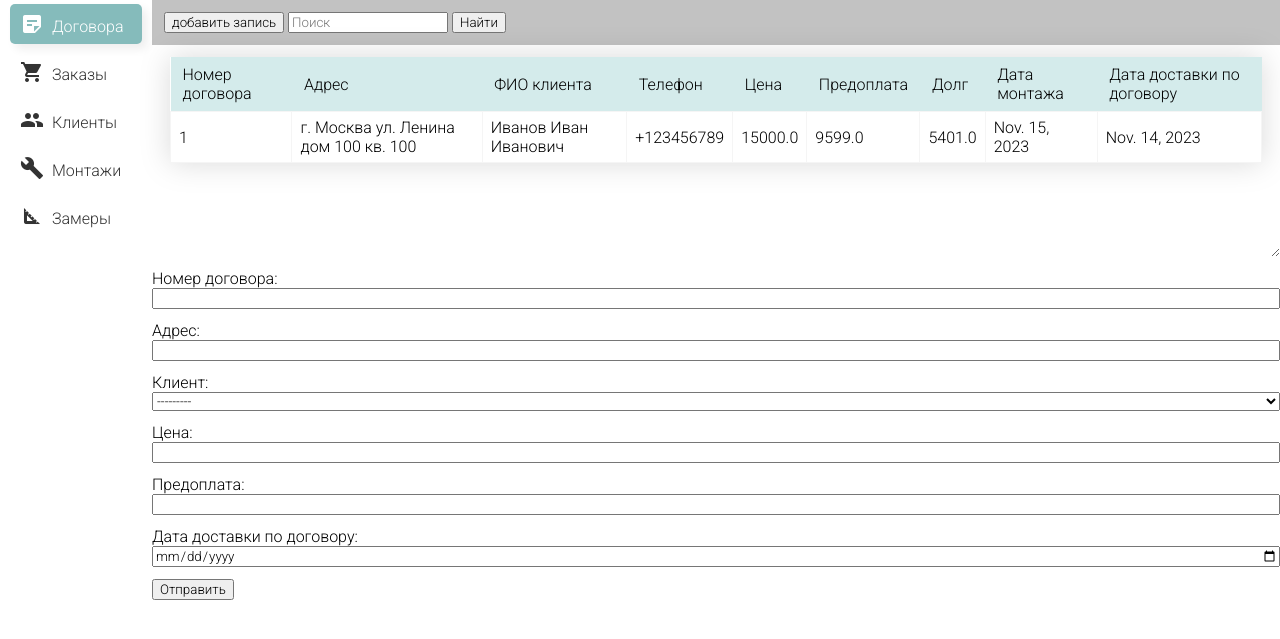
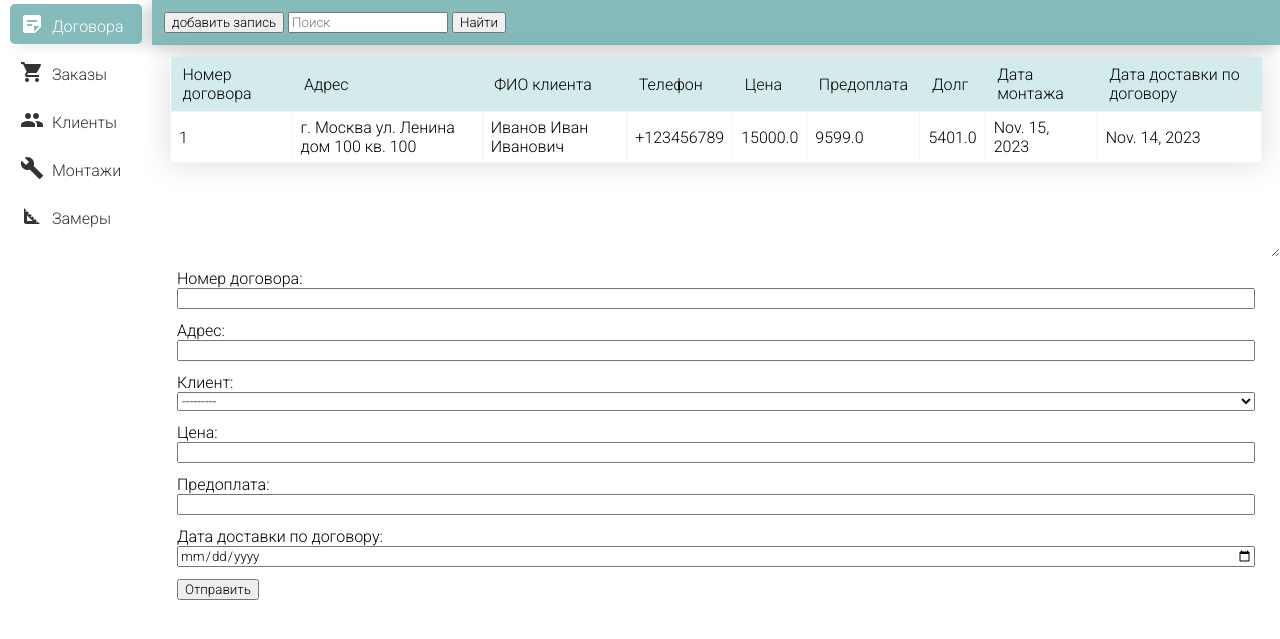
Before and after one commit to Jeyw1n/Glass-CRM, a Django app: page / in a window 1280 px wide. Shown: the top 639 px of the page. Run offline with Django 4.2, Linux system fonts and the light colour scheme; data comes from the database, SQL or seed files in the repository.

Commit message:
стили для формы и панели поиска

```diff
--- a/glass_crm/main_forms/static/main_forms/css/forms.css
+++ b/glass_crm/main_forms/static/main_forms/css/forms.css
@@ -2,3 +2,11 @@ form > div {
     display: grid;
     margin-bottom: 12px;
 }
+
+#form-n-table {
+    width: 100%;
+}
+
+form {
+    padding: 0px 25px;
+}
--- a/glass_crm/main_forms/templates/main_forms/base.html
+++ b/glass_crm/main_forms/templates/main_forms/base.html
@@ -37,7 +37,7 @@
 
         <div id="form-n-table">
 
-            <div class="search-block" style="background-color: #9999; padding: 12px;">
+            <div class="search-block" style="background-color: #85bbbb; padding: 12px; box-shadow: -3px 3px 15px #0003;">
                 <button>добавить запись</button>
                 <input type="text" placeholder="Поиск">
                 <button>Найти</button>
```
Also changed, not shown: glass_crm/main_forms/static/main_forms/css/style.css (line endings or trailing spaces).
